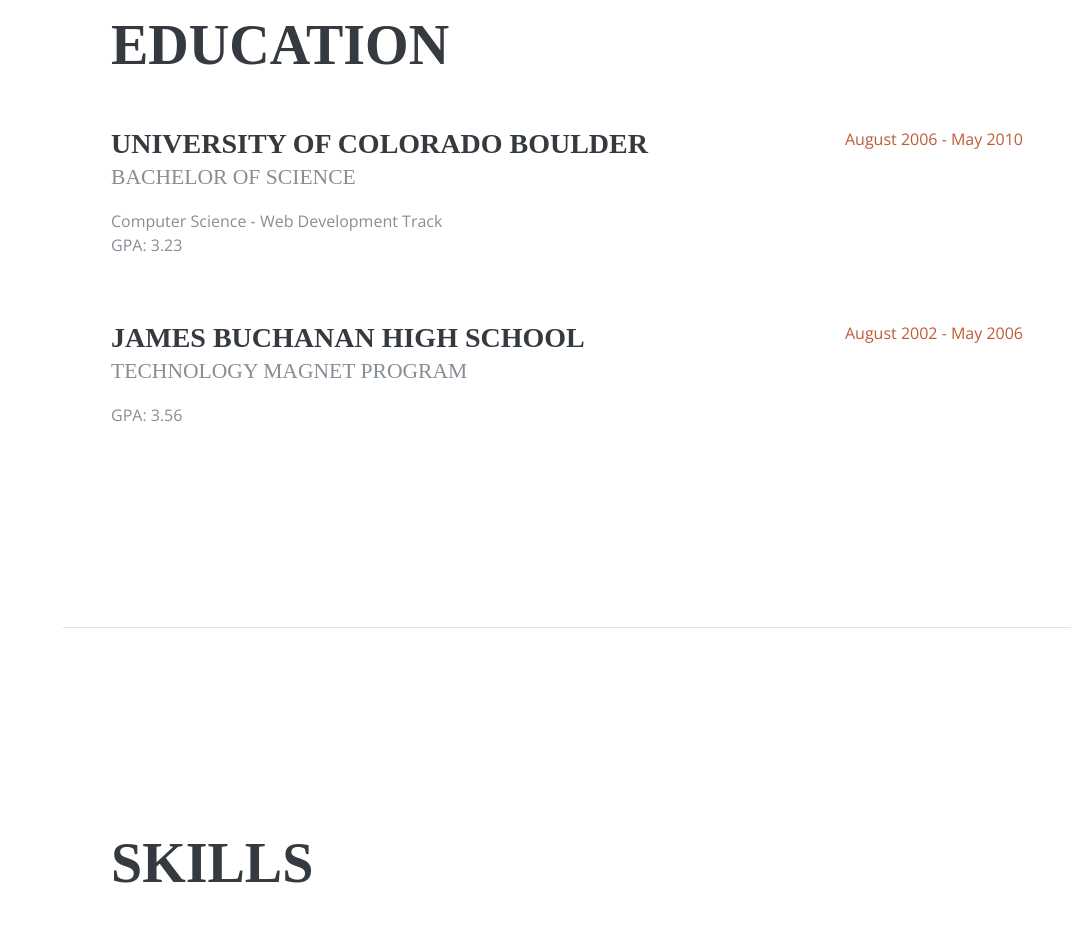
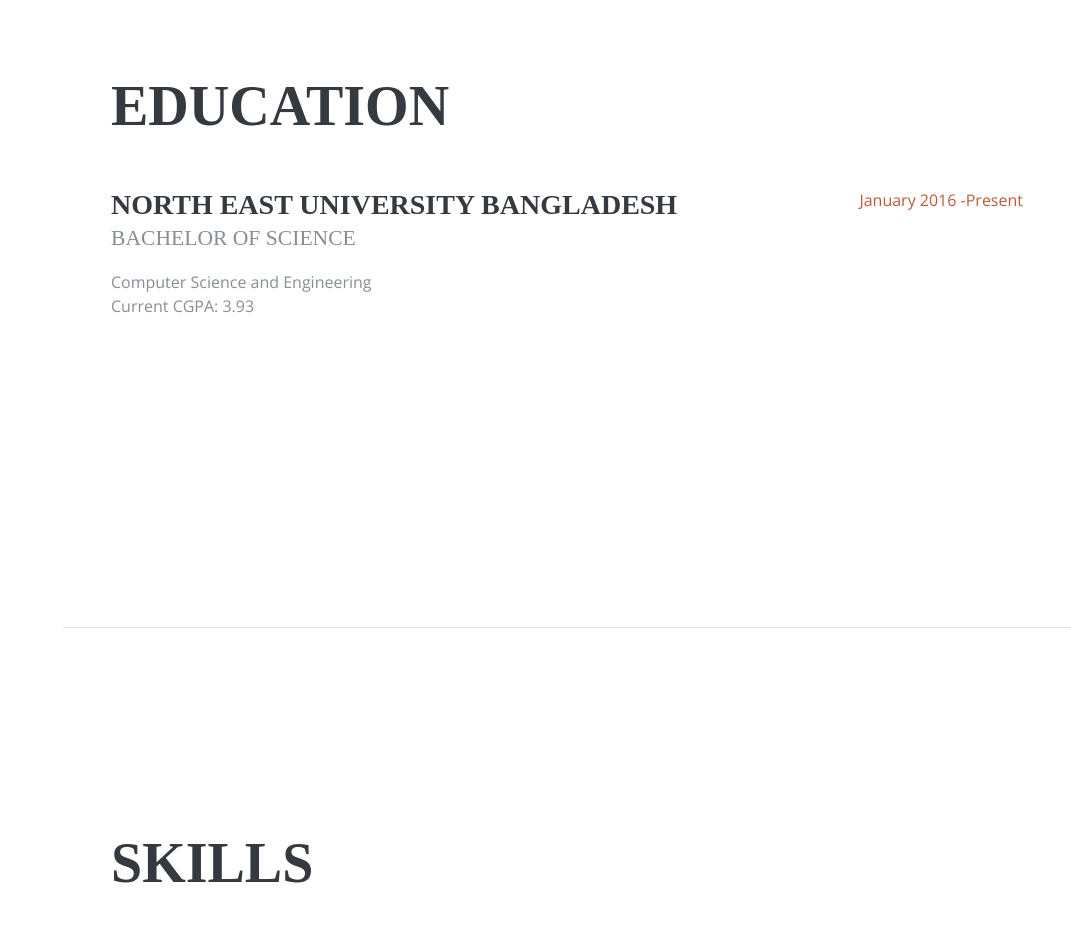
Before and after one commit to ayonneub/ayon, a plain HTML site: page index.html in a window 1280 px wide. Shown: the part 2080-3007 px from the top of the page, without its empty margins (209-1280 px from the left). Drawn offline with nearby package versions, Linux system fonts and the light colour scheme; a web font is replaced by a local one.

Commit message:
Update index.html

```diff
--- a/index.html
+++ b/index.html
@@ -173,27 +173,15 @@
 
           <div class="resume-item d-flex flex-column flex-md-row mb-5">
             <div class="resume-content mr-auto">
-              <h3 class="mb-0">University of Colorado Boulder</h3>
+              <h3 class="mb-0">North East University Bangladesh</h3>
               <div class="subheading mb-3">Bachelor of Science</div>
-              <div>Computer Science - Web Development Track</div>
-              <p>GPA: 3.23</p>
+              <div>Computer Science and Engineering</div>
+              <p>Current CGPA: 3.93</p>
             </div>
             <div class="resume-date text-md-right">
-              <span class="text-primary">August 2006 - May 2010</span>
+              <span class="text-primary">January 2016 -Present</span>
             </div>
-          </div>
-
-          <div class="resume-item d-flex flex-column flex-md-row">
-            <div class="resume-content mr-auto">
-              <h3 class="mb-0">James Buchanan High School</h3>
-              <div class="subheading mb-3">Technology Magnet Program</div>
-              <p>GPA: 3.56</p>
-            </div>
-            <div class="resume-date text-md-right">
-              <span class="text-primary">August 2002 - May 2006</span>
-            </div>
-          </div>
-
+		</div>
         </div>
       </section>
 
```
